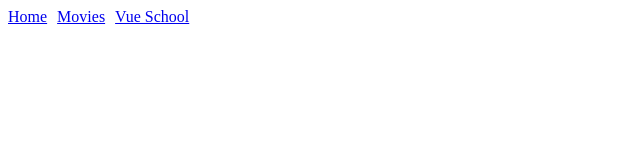
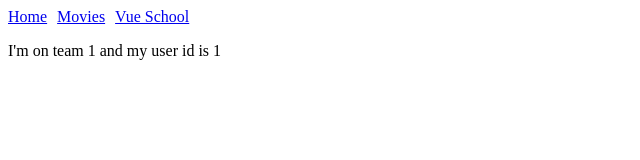
Before and after one commit to regislopeseso/nuxt-app, a Nuxt app: page /teams/1/users/1 in a window 1280 px wide. Shown: the top 160 px of the page, without its empty margins (0-640 px from the left). Built offline with nearby package versions, Linux system fonts and the light colour scheme.

Commit message:
Dynamic Route Params in Nuxt.js

```diff
--- /dev/null
+++ b/app/pages/movies/[id].vue
@@ -0,0 +1,7 @@
+<script setup lang="ts"></script>
+
+<template>
+  <h1>{{ $route.params.id }}</h1>
+</template>
+
+<style scoped></style>
--- /dev/null
+++ b/app/pages/teams/[teamSlug]/users/[userId].vue
@@ -0,0 +1,15 @@
+<script setup lang="ts">
+  const route = useRoute();
+
+  const message = computed(
+    () =>
+      `I'm on team ${route.params.teamSlug}  and my user id
+    is ${route.params.userId}`
+  );
+</script>
+
+<template>
+  <p>{{ message }}</p>
+</template>
+
+<style scoped></style>
```
